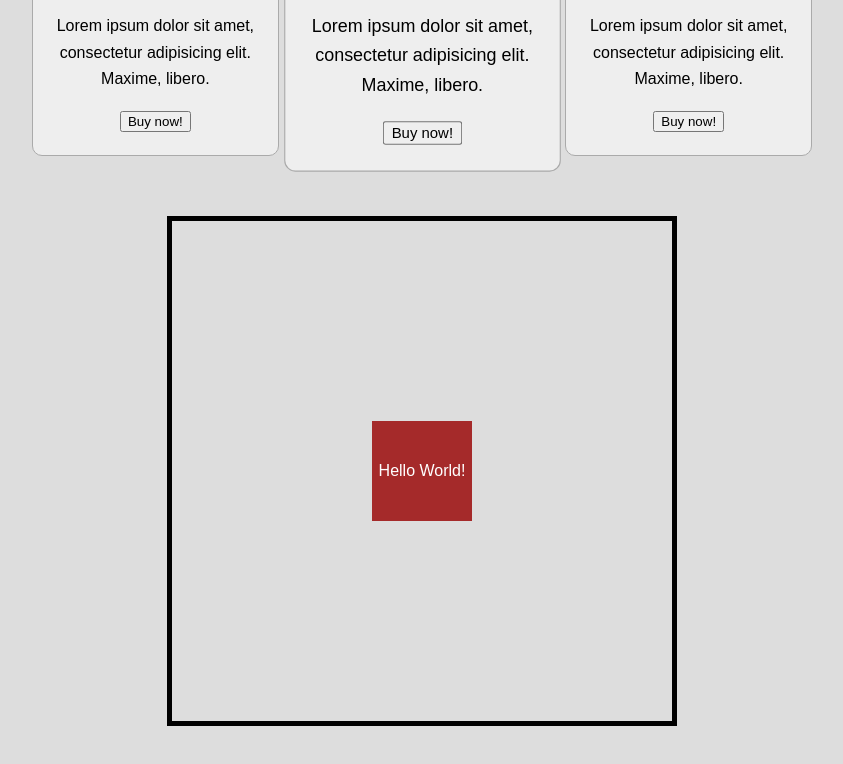
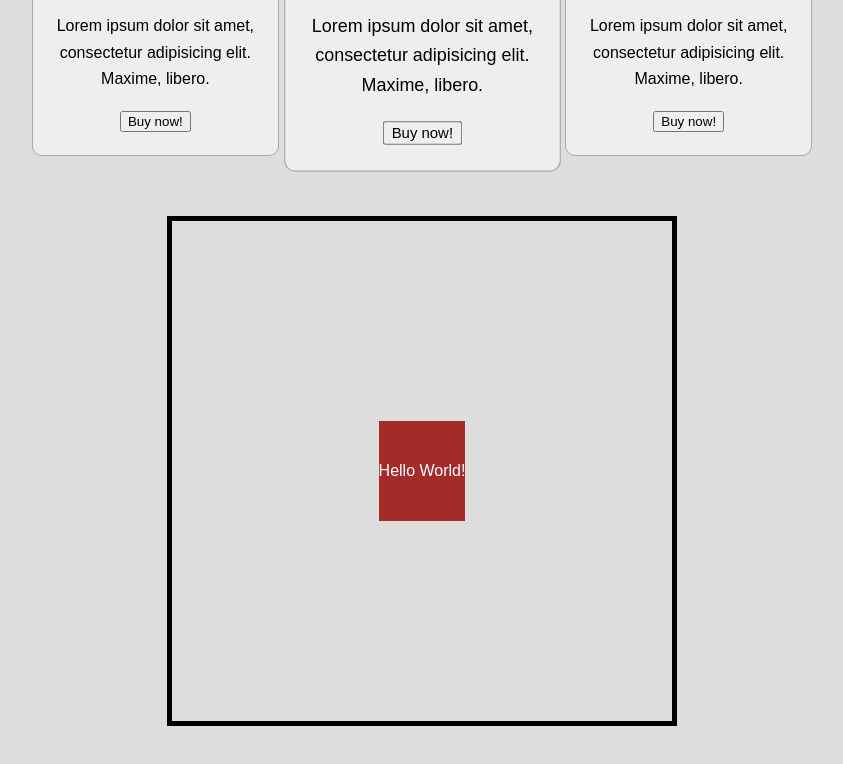
Before and after one commit to MrVirgian/Belajar, a plain HTML site: page index.html in a window 1280 px wide. Shown: the part 2362-3126 px from the top of the page, without its empty margins (218-1061 px from the left). Drawn offline with Linux system fonts and the light colour scheme.

Commit message:
Update style.css

```diff
--- a/style.css
+++ b/style.css
@@ -160,7 +160,7 @@ body {
 
 /* Latihan 5 */
 .container-lima {
-    width: 500px;
+    max-width: 500px;
     height: 500px;
     margin: 50px auto;
     border: 5px solid black;
@@ -168,7 +168,7 @@ body {
 }
 
 .kotak {
-    width: 100px;
+    max-width: 100px;
     height: 100px;
     background-color: brown;
     color: white;
```
